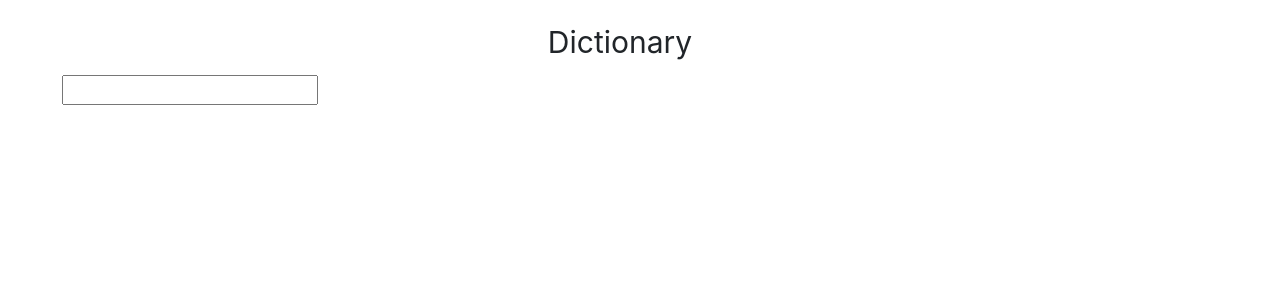
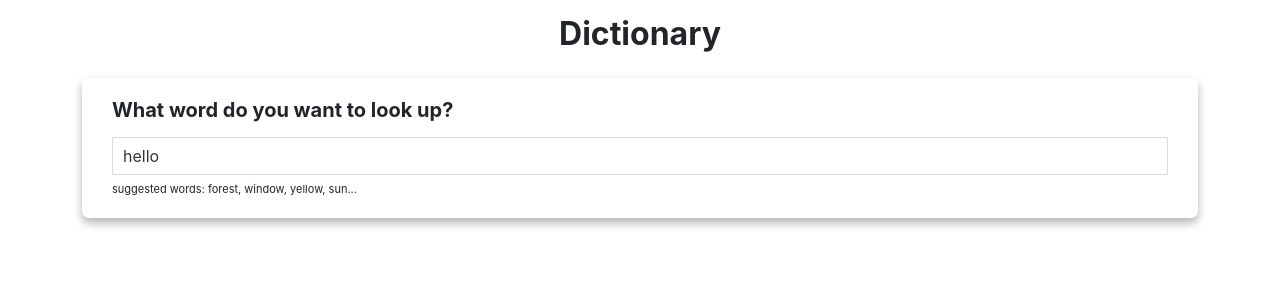
Before and after one commit to ix-t/10122022_react-dictionary-project, a React (Create React App) app: page / in a window 1280 px wide. Shown: the top 300 px of the page. Built offline with nearby package versions, Linux system fonts and the light colour scheme; no server answers.

Commit message:
CSS style added
- CSS files created
- Components updated

```diff
--- a/src/App.css
+++ b/src/App.css
@@ -1,9 +1,10 @@
-.container {
-  margin: 20px 50px;
+.app .container {
+  margin: 0 auto;
 }
 
-.app-header {
+.app .app-header {
   text-align: center;
-  font-size: 30px;
+  font-size: 32px;
+  font-weight: bold;
   margin: 10px;
 }
--- a/src/App.js
+++ b/src/App.js
@@ -3,11 +3,11 @@
 
 export default function App() {
   return (
-    <div className="App">
+    <div className="app">
       <div className="container">
         <header className="app-header">Dictionary</header>
         <main>
-          <Dictionary />
+          <Dictionary defaultKeyword="hello" />
         </main>
       </div>
     </div>
--- a/src/Dictionary.css
+++ b/src/Dictionary.css
@@ -0,0 +1,25 @@
+.dictionary section {
+  background: #fff;
+  padding: 20px 30px;
+  margin: 20px 0;
+  border-radius: 7px;
+  box-shadow: 0 5px 10px rgba(0, 0, 0, 0.3);
+}
+
+.dictionary h1 {
+  font-size: 20px;
+  font-weight: bold;
+  margin-bottom: 15px;
+}
+
+.dictionary input {
+  color: #333;
+  width: 100%;
+  padding: 6px 10px;
+  border: 1px solid #ddd;
+}
+
+.dictionary .hint {
+  font-size: 11px;
+  margin-top: 6px;
+}
--- a/src/Dictionary.js
+++ b/src/Dictionary.js
@@ -3,32 +3,56 @@
 import Results from "./Results";
 import "./Dictionary.css";
 
-export default function Dictionary() {
-  let [keyword, setKeyword] = useState("");
+export default function Dictionary(props) {
+  let [keyword, setKeyword] = useState(props.defaultKeyword);
   let [results, setResults] = useState(null);
+  let [loaded, setLoaded] = useState(false);
 
   function handleResponse(response) {
     setResults(response.data[0]);
   }
 
-  function search(event) {
-    event.preventDefault();
-
+  function search() {
     //Documentation: https://dictionaryapi.dev/
     let apiUrl = `https://api.dictionaryapi.dev/api/v2/entries/en/${keyword}`;
     axios.get(apiUrl).then(handleResponse);
+  }
+
+  function handleSubmit(event) {
+    event.preventDefault();
+    search();
   }
 
   function handleKeywordChange(event) {
     setKeyword(event.target.value);
   }
 
+  function load() {
+    setLoaded(true);
+    search();
+  }
+
+  if (loaded) {
     return (
       <div className="dictionary">
-      <form onSubmit={search}>
-        <input type="search" onChange={handleKeywordChange} />
+        <section>
+          <h1>What word do you want to look up?</h1>
+          <form onSubmit={handleSubmit}>
+            <input
+              type="search"
+              onChange={handleKeywordChange}
+              defaultValue={props.defaultKeyword}
+            />
           </form>
+          <div className="hint">
+            suggested words: forest, window, yellow, sun...
+          </div>
+        </section>
         <Results results={results} />
       </div>
     );
+  } else {
+    load();
+    return "Loading...";
   }
+}
--- /dev/null
+++ b/src/Meaning.css
@@ -0,0 +1,12 @@
+.meaning h3 {
+  font-size: 24px;
+  font-weight: bold;
+  line-height: 1.5;
+}
+
+.meaning .example {
+  font-size: 13px;
+  font-style: italic;
+  margin: 2px 0 15px;
+  opacity: 0.7;
+}
--- a/src/Meaning.js
+++ b/src/Meaning.js
@@ -1,5 +1,6 @@
 import React from "react";
 import Synonyms from "./Synonyms";
+import "./Meaning.css";
 
 export default function Meaning(props) {
   return (
@@ -8,20 +9,14 @@
       {props.meaning.definitions.map(function (definition, index) {
         return (
           <div key={index}>
-            <p>
-              <strong>Definition: </strong>
-              {definition.definition}
-              <br />
-              <strong>Example: </strong>
-              <em>{definition.example}</em>
-              <br />
-            </p>
+            <div className="definition">{definition.definition}</div>
+            <div className="example">{definition.example}</div>
           </div>
         );
       })}
       {props.meaning.synonyms.map(function (synonym, index) {
         return (
-          <div key={index}>
+          <div key={index} className="synonyms">
             <Synonyms synonyms={synonym} />
           </div>
         );
--- /dev/null
+++ b/src/Phonetic.css
@@ -0,0 +1,23 @@
+.phonetic {
+  height: 50px;
+}
+
+.phonetic a {
+  color: #000;
+  font-size: 12px;
+  text-decoration: none;
+  padding: 10px 20px;
+  margin-right: 10px;
+  border: 1px solid #ddd;
+  border-radius: 20px;
+  transition: all 150ms ease-in-out;
+}
+
+.phonetic a:hover {
+  color: #fff;
+  background: green;
+}
+
+.phonetic .text {
+  opacity: 0.7;
+}
--- a/src/Phonetic.js
+++ b/src/Phonetic.js
@@ -1,4 +1,5 @@
 import React from "react";
+import "./Phonetic.css";
 
 export default function Phonetic(props) {
   if (props.phonetic.audio !== "") {
@@ -7,7 +8,7 @@
         <a href={props.phonetic.audio} target="_blank" rel="noreferrer">
           Listen
         </a>
-        <p>{props.phonetic.text}</p>
+        <span className="text">{props.phonetic.text}</span>
       </div>
     );
   } else {
--- /dev/null
+++ b/src/Results.css
@@ -0,0 +1,5 @@
+.results h2 {
+  font-size: 28px;
+  font-weight: bold;
+  margin-bottom: 25px;
+}
--- a/src/Results.js
+++ b/src/Results.js
@@ -1,11 +1,13 @@
 import React from "react";
 import Meaning from "./Meaning";
 import Phonetic from "./Phonetic";
+import "./Results.css";
 
 export default function Results(props) {
   if (props.results) {
     return (
       <div className="results">
+        <section>
           <h2>{props.results.word}</h2>
           {props.results.phonetics.map(function (phonetic, index) {
             return (
@@ -14,11 +16,12 @@
               </div>
             );
           })}
+        </section>
         {props.results.meanings.map(function (meaning, index) {
           return (
-            <div key={index}>
+            <section key={index}>
               <Meaning meaning={meaning} />
-            </div>
+            </section>
           );
         })}
       </div>
--- /dev/null
+++ b/src/Synonyms.css
@@ -0,0 +1,18 @@
+.synonyms {
+  display: inline;
+  padding: 0;
+}
+
+.synonyms ul {
+  display: inline;
+  padding: 0;
+  margin: 0;
+}
+
+.synonyms li {
+  display: inline-block;
+  font-size: 13px;
+  padding-right: 20px;
+  margin: 25px 0 0;
+  line-height: 0;
+}
--- a/src/Synonyms.js
+++ b/src/Synonyms.js
@@ -1,11 +1,14 @@
 import React from "react";
+import "./Synonyms.css";
 
 export default function Synonyms(props) {
   if (props.synonyms) {
     return (
-      <ul className="synonyms">
-        <li>{props.synonyms}</li>
-      </ul>
+      <div className="synonyms">
+        <ul>
+          <li>{props.synonyms}</li>
+        </ul>
+      </div>
     );
   } else {
     return null;
```
Lines whose indentation alone changed are shown as unchanged.
